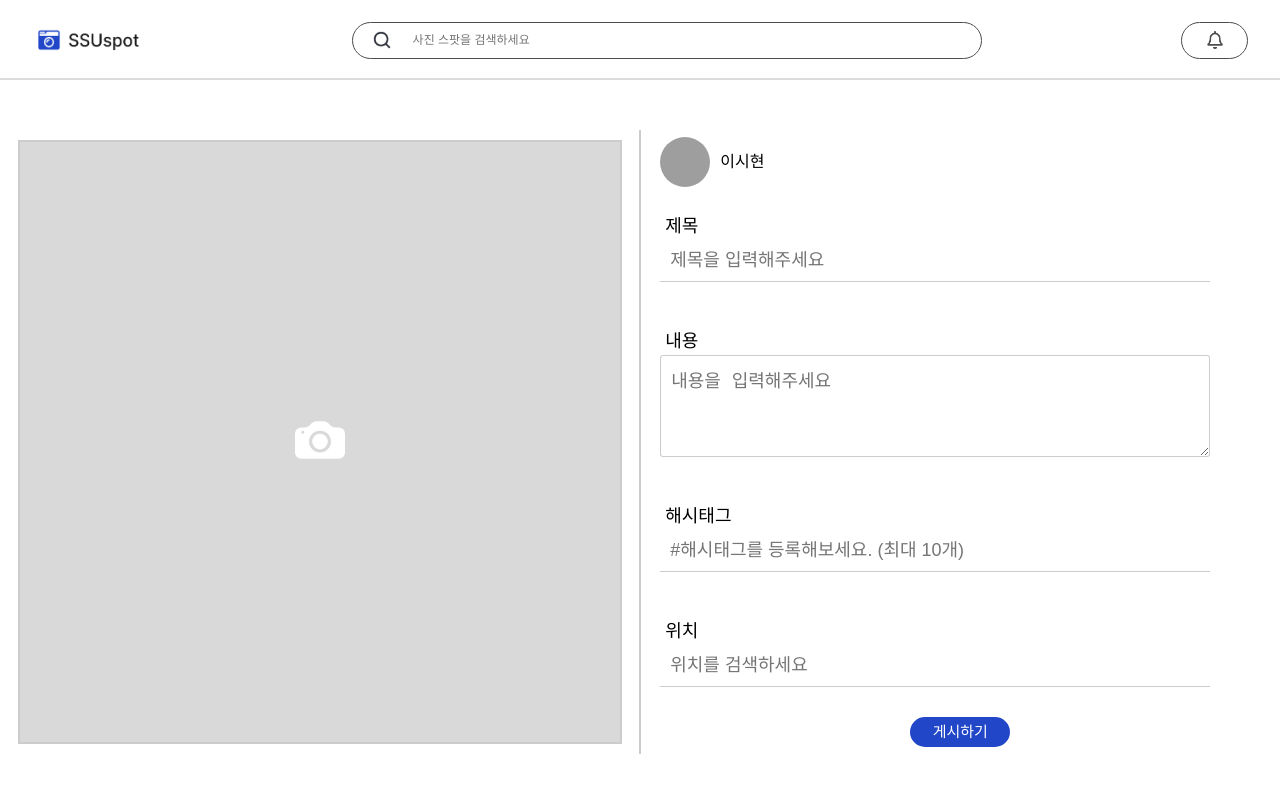
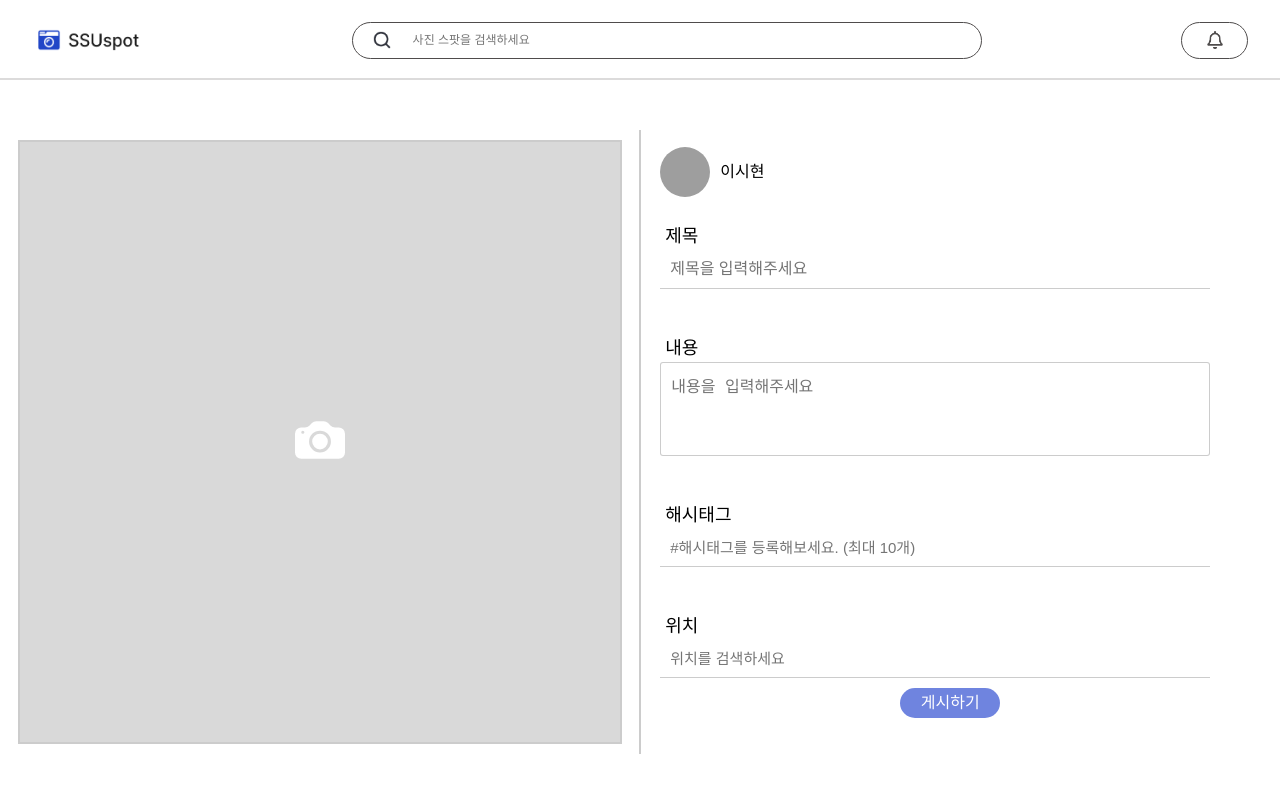
Before and after one commit to SSUspot/SSUspot-front, a Next.js app: page /posting in a window 1280 px wide. Shown: the top 792 px of the page. Built offline with nearby package versions, Linux system fonts and the light colour scheme; grey boxes are pictures that could not be loaded.

Commit message:
feat: add location-input component

```diff
--- a/component/posting/hash-tag.tsx
+++ b/component/posting/hash-tag.tsx
@@ -35,16 +35,6 @@ const HashTag: React.FC = () => {
     setInputHashTag("");
   };
 
-  // const keyDownHandler = (e: any) => {
-  //   if (e.code !== "Enter" && e.code !== "NumpadEnter") return;
-  //   e.preventDefault();
-
-  //   const regExp = /[\{\}\[\]\/?.;:|\)*~`!^\-_+<>@\#$%&\\\=\(\'\"]/g;
-  //   if (!regExp.test(e.target.value)) {
-  //     setInputHashTag("");
-  //   }
-  // };
-
   const changeHashTagInput = (e: any) => {
     setInputHashTag(e.target.value);
   };
@@ -80,10 +70,10 @@ const HashTagItem = styled.div`
   display: inline-block;
   padding: 5px 7px;
   margin: 5px 0px 0px 5px;
-  background-color: #007bff;
+  background-color: rgba(48, 55, 205, 0.7);
   color: #fff;
   border-radius: 4px;
-  font-size: 16px;
+  font-size: 15px;
   cursor: pointer;
 `;
 
@@ -94,8 +84,7 @@ const Input = styled.input`
   outline: none;
   padding: 10px;
   margin-top: 5px;
-  font-size: 18px;
-  color: #676767;
+  font-size: 15px;
   border-bottom: solid 1px rgba(0, 0, 0, 0.2);
   box-sizing: border-box;
 
--- /dev/null
+++ b/component/posting/location-input.tsx
@@ -0,0 +1,105 @@
+import React, { useState, useEffect } from "react";
+import styled from "styled-components";
+
+const LocationInput: React.FC = () => {
+  const [selectedPlace, setSelectedPlace] = useState("");
+  const [showDropdown, setShowDropdown] = useState(false);
+
+  const places = [
+    "남산타워",
+    "서울숲",
+    "광안리 해수욕장",
+    "석촌호수",
+    "노들섬",
+    "반포 한강공원",
+  ];
+
+  const handlePlaceClick = (place: string) => {
+    setSelectedPlace(place);
+    setShowDropdown(false);
+  };
+
+  return (
+    <>
+      <Input
+        type="text"
+        value={selectedPlace}
+        placeholder="위치를 검색하세요"
+        onClick={() => setShowDropdown(!showDropdown)}
+        readOnly
+      />
+      {showDropdown && (
+        <Dropdown>
+          <PlaceItem
+          //onClick={() => handleAddPlace(prompt("새로운 장소를 입력하세요:"))}
+          >
+            장소 추가하기
+          </PlaceItem>
+          {places.map((place) => (
+            <PlaceItem key={place} onClick={() => handlePlaceClick(place)}>
+              {place}
+            </PlaceItem>
+          ))}
+        </Dropdown>
+      )}
+      {!showDropdown && <Button>게시하기</Button>}
+    </>
+  );
+};
+
+const Input = styled.input`
+  display: block;
+  width: 550px;
+  border: none;
+  outline: none;
+  padding: 10px;
+  margin-top: 5px;
+  font-size: 15px;
+  border-bottom: solid 1px rgba(0, 0, 0, 0.2);
+  box-sizing: border-box;
+
+  &:focus {
+    border: solid 1px #999;
+    border-radius: 3px;
+  }
+`;
+
+const Dropdown = styled.div`
+  position: relative;
+  width: 550px;
+  border: 1px solid #999;
+  border-radius: 5px;
+  max-height: 100px;
+  overflow-y: auto;
+`;
+
+const PlaceItem = styled.div`
+  padding: 10px;
+  cursor: pointer;
+  &:hover {
+    background-color: #f5f5f5;
+  }
+`;
+
+const Button = styled.div`
+  cursor: pointer;
+  display: flex;
+  width: 100px;
+  height: 30px;
+  margin-top: 10px;
+  margin-left: 240px;
+  background-color: rgba(50, 80, 210, 0.7);
+  border-radius: 15px;
+  font-size: 16px;
+  border: none;
+  text-align: center;
+  align-items: center;
+  justify-content: center;
+  color: #ffffff;
+
+  &:hover {
+    background-color: rgba(48, 55, 205, 0.7);
+  }
+`;
+
+export default LocationInput;
--- a/pages/posting.tsx
+++ b/pages/posting.tsx
@@ -2,6 +2,8 @@ import Header from "../component/layout/header";
 import styled from "styled-components";
 import ImageSlide from "../component/posting/image-slide";
 import HashTag from "../component/posting/hash-tag";
+import LocationInput from "../component/posting/location-input";
+
 const Posting: React.FC = () => {
   const nickname = "이시현";
 
@@ -39,9 +41,8 @@ const Posting: React.FC = () => {
           </InputWrapper>
           <InputWrapper>
             <Label>위치</Label>
-            <Input type="text" placeholder="위치를 검색하세요" required />
+            <LocationInput />
           </InputWrapper>
-          <Button>게시하기</Button>
         </Column>
       </Container>
     </>
@@ -111,8 +112,7 @@ const Input = styled.input`
   outline: none;
   padding: 10px;
   margin-top: 5px;
-  font-size: 18px;
-  color: #676767;
+  font-size: 16px;
   border-bottom: solid 1px rgba(0, 0, 0, 0.2);
   box-sizing: border-box;
 
@@ -129,12 +129,11 @@ const TextArea = styled.textarea`
   outline: none;
   padding: 10px;
   margin-top: 5px;
-  font-size: 18px;
-  color: #676767;
+  font-size: 16px;
   border: solid 1px rgba(0, 0, 0, 0.2);
   border-radius: 3px;
   box-sizing: border-box;
-
+  resize: none;
   &:focus {
     border: solid 1px #999;
     border-radius: 3px;
@@ -153,9 +152,9 @@ const Button = styled.div`
   display: flex;
   width: 100px;
   height: 30px;
-  background-color: #2146c7;
+  background-color: rgba(50, 80, 210, 0.7);
   border-radius: 15px;
-  font-size: 15px;
+  font-size: 16px;
   border: none;
   text-align: center;
   align-items: center;
@@ -163,6 +162,6 @@ const Button = styled.div`
   color: #ffffff;
 
   &:hover {
-    background-color: #0d2d91;
+    background-color: rgba(48, 55, 205, 0.7);
   }
 `;
```
